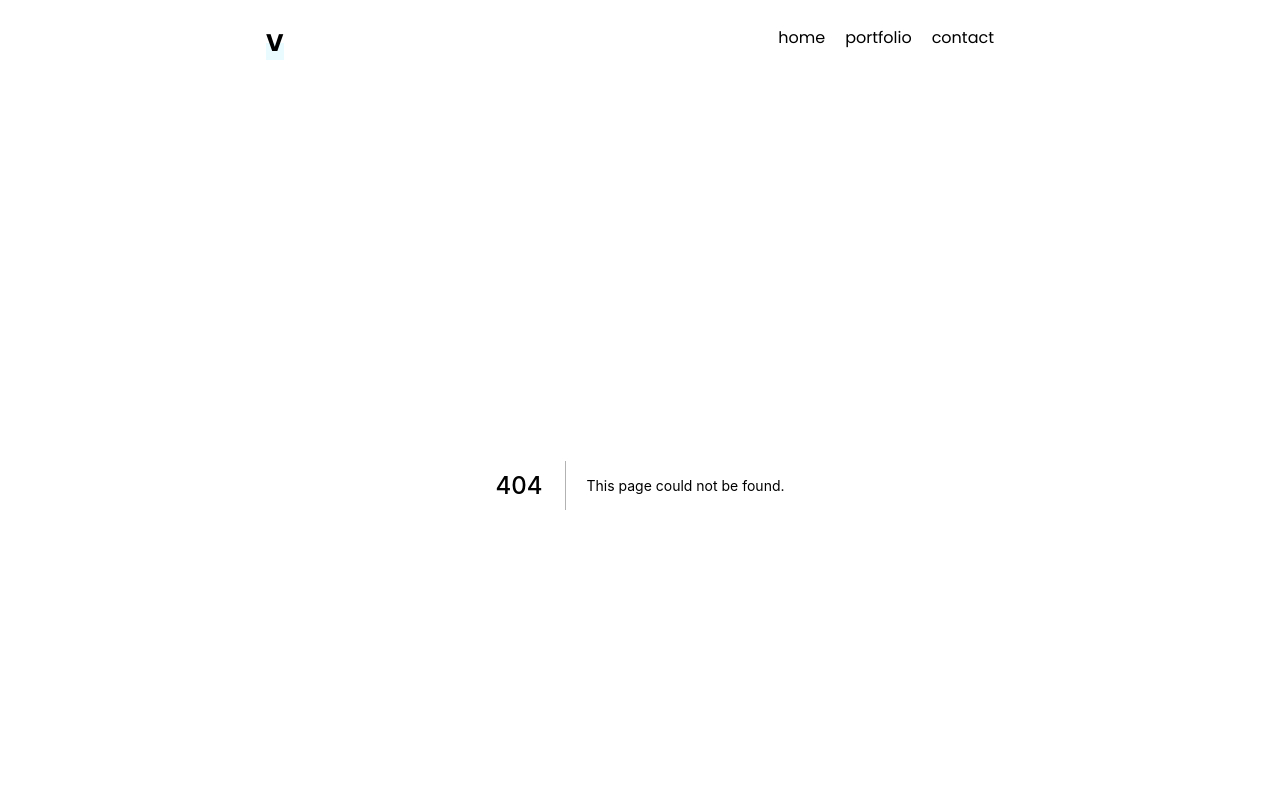
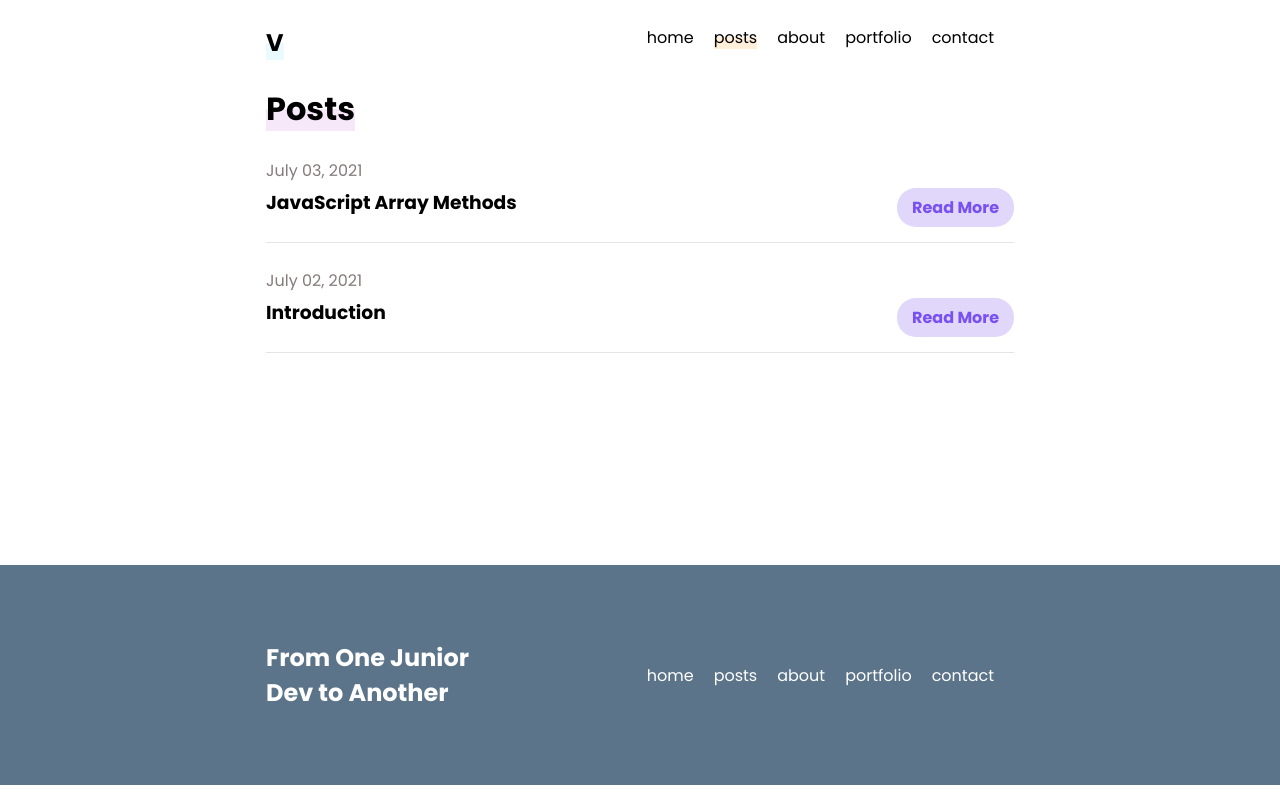
Before and after one commit to vividavila98/next-portfolio, a Next.js app: page /posts in a window 1280 px wide. Before the commit this address had no page. Shown: the top 800 px of the page. Built offline with nearby package versions, Linux system fonts and the light colour scheme; a small style sheet from the web is missing.

Commit message:
posts page

```diff
--- a/components/Footer.js
+++ b/components/Footer.js
@@ -7,8 +7,8 @@ export default function Footer() {
             <ul>
                 <li className="logo">From One Junior <br/> Dev to Another</li>
                 <li><Link href="/">home</Link></li>
-                {/* <li><Link href="/blog">blog</Link></li>
-                <li><Link href="/about">about</Link></li> */}
+                <li><Link href="/posts">posts</Link></li>
+                <li><Link href="/about">about</Link></li>
                 <li><a href="https://www.vivianadavila.dev/" target="_blank" rel="noopener noreferrer">portfolio</a></li>
                 <li><Link href="mailto:vividavila98@gmail.com">contact</Link></li>
             </ul>
--- a/components/Navigation.js
+++ b/components/Navigation.js
@@ -18,8 +18,8 @@ export default function Navigation() {
             <ul>
                 <li className="logo"><Link href="/">V</Link></li>
                 <li className={router.pathname == "/" ? "active" : ""}><Link href="/">home</Link></li>
-                {/* <li className={router.pathname == "/blog" ? "active" : ""}><Link href="/blog">blog</Link></li> */}
-                {/* <li className={router.pathname == "/about" ? "active" : ""}><Link href="/about">about</Link></li> */}
+                <li className={router.pathname == "/posts" ? "active" : ""}><Link href="/posts">posts</Link></li>
+                <li className={router.pathname == "/about" ? "active" : ""}><Link href="/about">about</Link></li>
                 <li><a href="https://www.vivianadavila.dev/" target="_blank" rel="noopener noreferrer">portfolio</a></li>
                 <li><Link href="mailto:vividavila98@gmail.com">contact</Link></li>
             </ul>
@@ -31,8 +31,8 @@ export default function Navigation() {
             </div>
                 <ul className={displayNav ? "visible" : ""}>
                     <li className={router.pathname == "/" ? "active" : ""}><Link href="/">home</Link></li>
-                    {/* <li className={router.pathname == "/blog" ? "active" : ""}><Link href="/blog">blog</Link></li> */}
-                    {/* <li className={router.pathname == "/about" ? "active" : ""}><Link href="/about">about</Link></li> */}
+                    <li className={router.pathname == "/blog" ? "active" : ""}><Link href="/posts">posts</Link></li>
+                    <li className={router.pathname == "/about" ? "active" : ""}><Link href="/about">about</Link></li>
                     <li><a href="https://www.vivianadavila.dev/" target="_blank" rel="noopener noreferrer">portfolio</a></li>
                     <li><Link href="mailto:vividavila98@gmail.com">contact</Link></li>
                 </ul>
--- /dev/null
+++ b/pages/posts.js
@@ -0,0 +1,58 @@
+import Head from "next/head";
+import fs from "fs";
+import path from "path";
+import matter from "gray-matter";
+import Post from "../components/Post";
+import { sortByDate } from "../utils";
+
+export default function Blog({ posts }) {
+    return (
+        <div className="container">
+            <Head>
+                <title>Viviana Davila | Web Dev</title>
+                <meta name="description" content="Web Dev Blog" />
+                <link rel="icon" href="/favicon.ico" />
+            </Head>
+            <article>
+                <h1>Posts</h1>
+                <section>
+                    <div className="posts">
+                    {
+                        posts.map((post, index) => (
+                        <Post post={post} key={index}/>
+
+                        ))
+                    }
+                    </div>
+                </section>
+            </article>
+        </div>
+    )
+}
+
+export async function getStaticProps() {
+    // Get files from posts directory
+    const files = fs.readdirSync(path.join("posts"));
+
+    // Get slug and frontmatter from posts
+    const posts = files.map(filename => {
+      // Create slug
+      const slug = filename.replace(".md", "");
+
+      // Get frontmatter
+      const markdownWithMeta = fs.readFileSync(path.join("posts", filename), "utf-8");
+
+      const {data: frontmatter} = matter(markdownWithMeta);
+
+      return {
+        slug,
+        frontmatter
+      }
+    });
+
+    return {
+      props: {
+        posts: posts.sort(sortByDate),
+      }
+    }
+  }
--- a/styles/globals.css
+++ b/styles/globals.css
@@ -44,6 +44,7 @@ nav .logo, nav .logo:hover {
   font-weight: 700;
   font-size: 1.5em;
   background: linear-gradient(to top, #EAFBFF 50%, transparent 50%);
+  cursor: pointer;
 }
 
 nav ul li.active a, nav ul li a:hover {
```
Also changed, not shown: pages/about.js (+5 -5 lines), pages/blog.js (deleted, +0 -14 lines).
